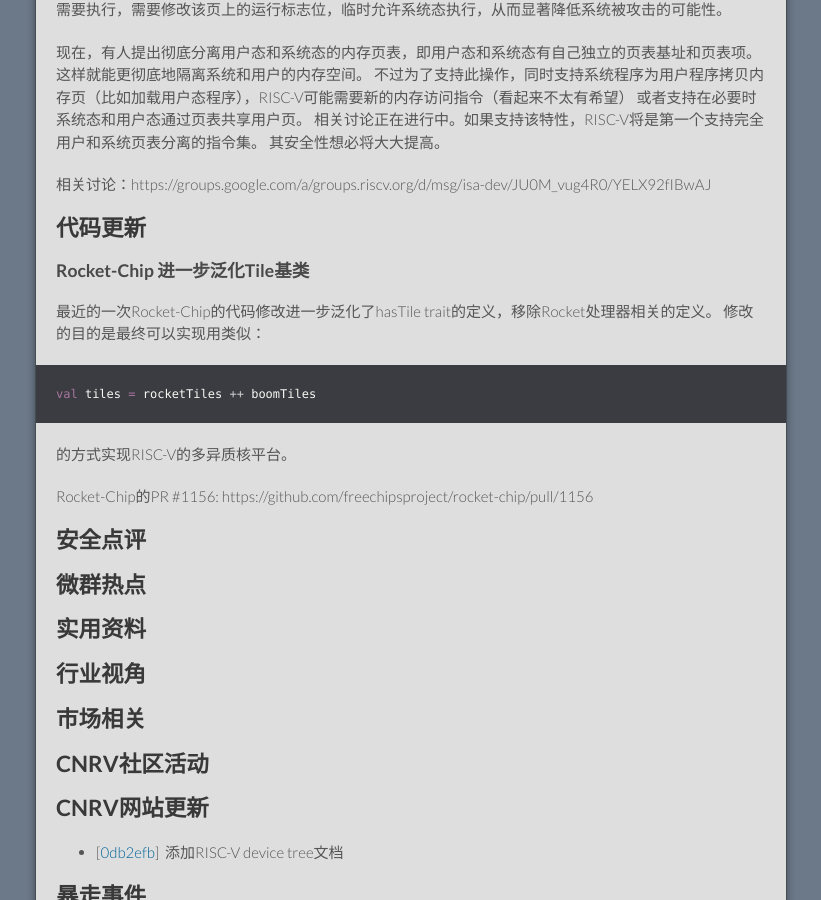
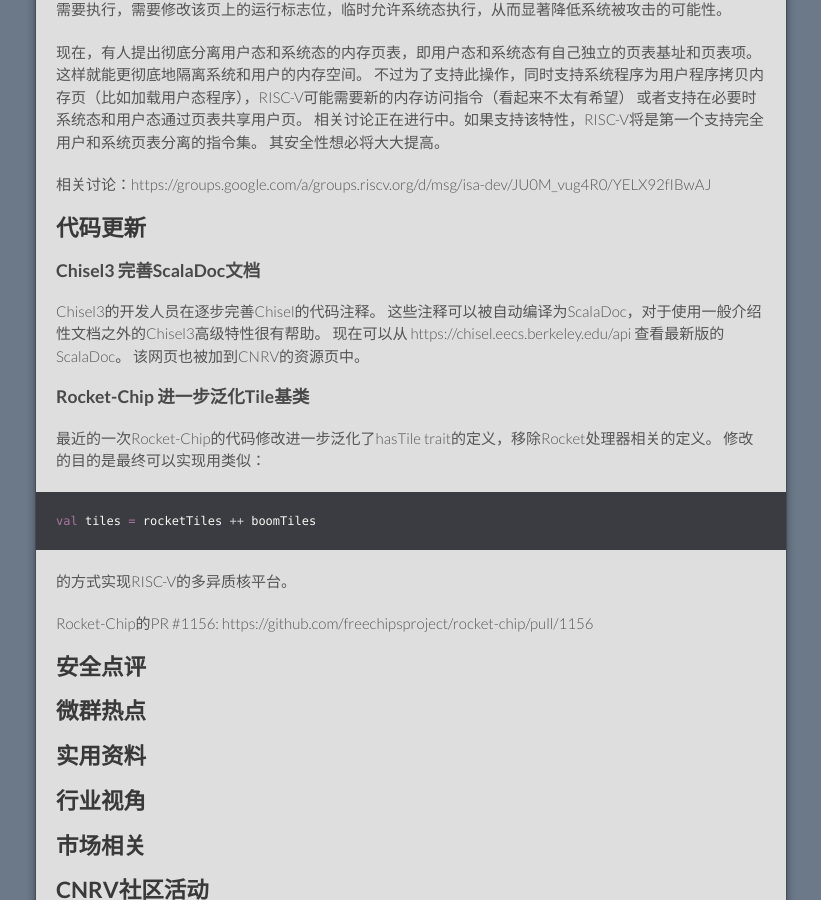
Before and after one commit to cnrv/home, a Jekyll site: the page built from bi-week-rpts/2017-12-21.md, in a window 1280 px wide and 900 px high, scrolled down 479 px. Shown: the whole window, without its empty margins (229-1050 px from the left). Built offline with Jekyll 4.4.1, drawn with Linux system fonts in a browser that asks for light colours; Markdown is read by kramdown in place of the engine named in the settings; comment, search, counter and statistics services are not loaded; our own code applies the rules of GitHub Pages for plain Markdown files.

Commit message:
Chisel3 scaladoc

```diff
--- a/bi-week-rpts/2017-12-21.md
+++ b/bi-week-rpts/2017-12-21.md
@@ -33,6 +33,13 @@
 
 
 ## 代码更新
+
+### Chisel3 完善ScalaDoc文档
+
+Chisel3的开发人员在逐步完善Chisel的代码注释。
+这些注释可以被自动编译为ScalaDoc，对于使用一般介绍性文档之外的Chisel3高级特性很有帮助。
+现在可以从 https://chisel.eecs.berkeley.edu/api 查看最新版的ScalaDoc。
+该网页也被加到CNRV的资源页中。
 
 ### Rocket-Chip 进一步泛化Tile基类
 
```
